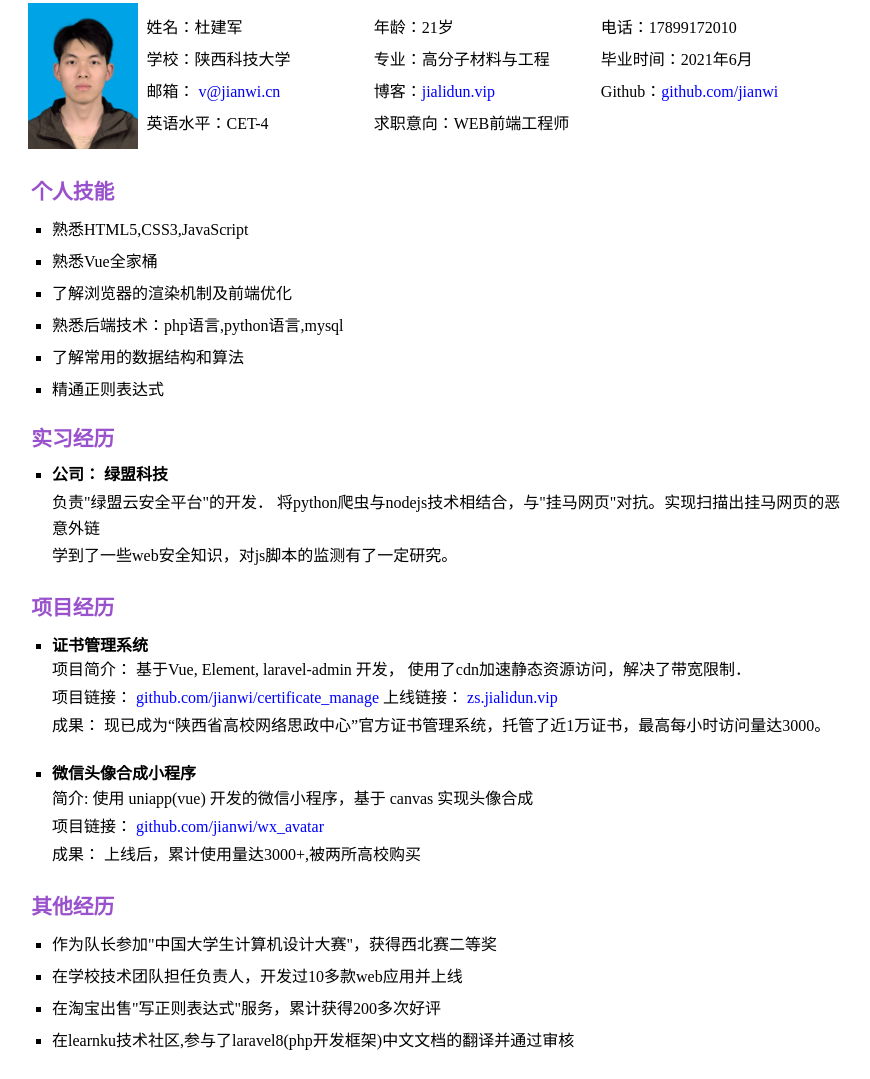
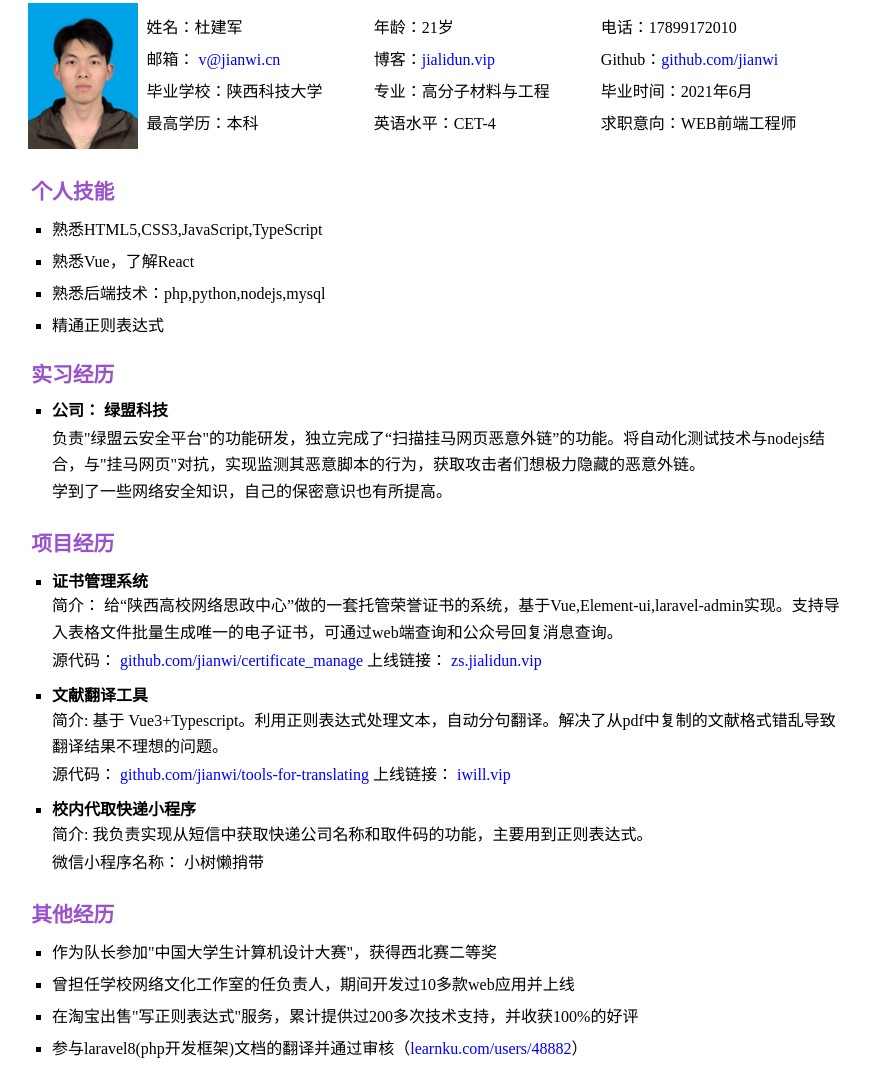
Before and after one commit to jianwi/jianli, a website: page f2e.html in a window 1280 px wide. Shown: the part 102-1181 px from the top of the page, without its empty margins (212-1082 px from the left). Drawn offline with Linux system fonts and the light colour scheme.

Commit message:
reactor:f2e简历内容大改

```diff
--- a/css/f2e.css
+++ b/css/f2e.css
@@ -29,9 +29,7 @@ body{
 .body{
     border: 1px solid;
 }
-#project li:first-child{
-    margin-bottom: 1.3em;
-}
+
 header{
     width: 5em;
     border-radius: 5px;
--- a/f2e.html
+++ b/f2e.html
@@ -16,12 +16,13 @@
             <div>姓名：杜建军</div>
             <div>年龄：21岁</div>
             <div>电话：17899172010</div>
-      <div>学校：陕西科技大学</div>
-      <div>专业：高分子材料与工程</div>
-      <div>毕业时间：2021年6月</div>
             <div>邮箱：<a style="text-decoration: none" href="mailto:v@jianwi.cn"> v@jianwi.cn</a></div>
             <div>博客：<span class="link">jialidun.vip</span></div>
             <div>Github：<span class="link">github.com/jianwi</span></div>
+            <div>毕业学校：陕西科技大学</div>
+            <div>专业：高分子材料与工程</div>
+            <div>毕业时间：2021年6月</div>
+            <div>最高学历：本科</div>
             <div>英语水平：CET-4</div>
             <div>求职意向：WEB前端工程师</div>
         </div>
@@ -29,11 +30,9 @@
     <div>
         <section class="box" id="skill">
             <ul>
-        <li>熟悉HTML5,CSS3,JavaScript</li>
-        <li>熟悉Vue全家桶</li>
-        <li>了解浏览器的渲染机制及前端优化</li>
-        <li>熟悉后端技术：php语言,python语言,mysql</li>
-        <li>了解常用的数据结构和算法</li>
+                <li>熟悉HTML5,CSS3,JavaScript,TypeScript</li>
+                <li>熟悉Vue，了解React</li>
+                <li>熟悉后端技术：php,python,nodejs,mysql</li>
                 <li>精通正则表达式</li>
             </ul>
         </section>
@@ -45,8 +44,8 @@
                         <strong>绿盟科技</strong>
                     </p>
                     <p>
-            负责"绿盟云安全平台"的开发． 将python爬虫与nodejs技术相结合，与"挂马网页"对抗。实现扫描出挂马网页的恶意外链<br/>
-            学到了一些web安全知识，对js脚本的监测有了一定研究。
+                        负责"绿盟云安全平台"的功能研发，独立完成了“扫描挂马网页恶意外链”的功能。将自动化测试技术与nodejs结合，与"挂马网页"对抗，实现监测其恶意脚本的行为，获取攻击者们想极力隐藏的恶意外链。<br/>
+                        学到了一些网络安全知识，自己的保密意识也有所提高。
                     </p>
                 </li>
             </ul>
@@ -57,50 +56,60 @@
                     <strong>证书管理系统</strong>
                     <div class="content">
                         <p>
-             项目简介：
-              基于Vue, Element, laravel-admin 开发， 使用了cdn加速静态资源访问，解决了带宽限制．<br>
+                            简介：
+                            给“陕西高校网络思政中心”做的一套托管荣誉证书的系统，基于Vue,Element-ui,laravel-admin实现。支持导入表格文件批量生成唯一的电子证书，可通过web端查询和公众号回复消息查询。
+                           <br>
                         </p>
                         <p>
-              项目链接：
+                            源代码：
                             <span class="link">github.com/jianwi/certificate_manage</span>
                             上线链接：
                             <span class="link">zs.jialidun.vip</span>
                         </p>
+                    </div>
+                </li>
+                <li>
+                    <strong>文献翻译工具</strong>
+                    <div class="content">
                         <p>
-              成果：
-              现已成为“陕西省高校网络思政中心”官方证书管理系统，托管了近1万证书，最高每小时访问量达3000。
+                            简介:
+                            基于 Vue3+Typescript。利用正则表达式处理文本，自动分句翻译。解决了从pdf中复制的文献格式错乱导致翻译结果不理想的问题。
+                        </p>
+                        <p>
+                            源代码：
+                            <span class="link">github.com/jianwi/tools-for-translating</span>
+                            上线链接：
+                            <span class="link">iwill.vip</span>
                         </p>
                     </div>
                 </li>
                 <li>
-          <strong>微信头像合成小程序</strong>
+                    <strong>校内代取快递小程序</strong>
+                    <div class="content">
                         <p>
                             简介:
-            使用 uniapp(vue) 开发的微信小程序，基于 canvas 实现头像合成
+                            我负责实现从短信中获取快递公司名称和取件码的功能，主要用到正则表达式。
                         </p>
                         <p>
-            项目链接：
-            <span class="link">github.com/jianwi/wx_avatar</span>
+                            微信小程序名称：
+                            <span>小树懒捎带</span>
                         </p>
-          <p>
-              成果：
-            上线后，累计使用量达3000+,被两所高校购买
-          </p>
+                    </div>
                 </li>
             </ul>
         </section>
         <section class="box" id="other">
             <ul>
                 <li>作为队长参加"中国大学生计算机设计大赛"，获得西北赛二等奖</li>
-        <li>在学校技术团队担任负责人，开发过10多款web应用并上线</li>
-        <li>在淘宝出售"写正则表达式"服务，累计获得200多次好评</li>
-        <li>在learnku技术社区,参与了laravel8(php开发框架)中文文档的翻译并通过审核</li>
+                <li>曾担任学校网络文化工作室的任负责人，期间开发过10多款web应用并上线</li>
+                <li>在淘宝出售"写正则表达式"服务，累计提供过200多次技术支持，并收获100%的好评</li>
+                <li>参与laravel8(php开发框架)文档的翻译并通过审核（<span class="link">learnku.com/users/48882</span>）</li>
             </ul>
         </section>
     </div>
 </div>
 <div class="qrcode">
-  <img src="./img/qrcode.svg"  alt="">
+    <img src="./img/qrcode.svg" alt="">
 </div>
 <div class="files">
     <section>
```
Lines whose indentation alone changed are shown as unchanged.
